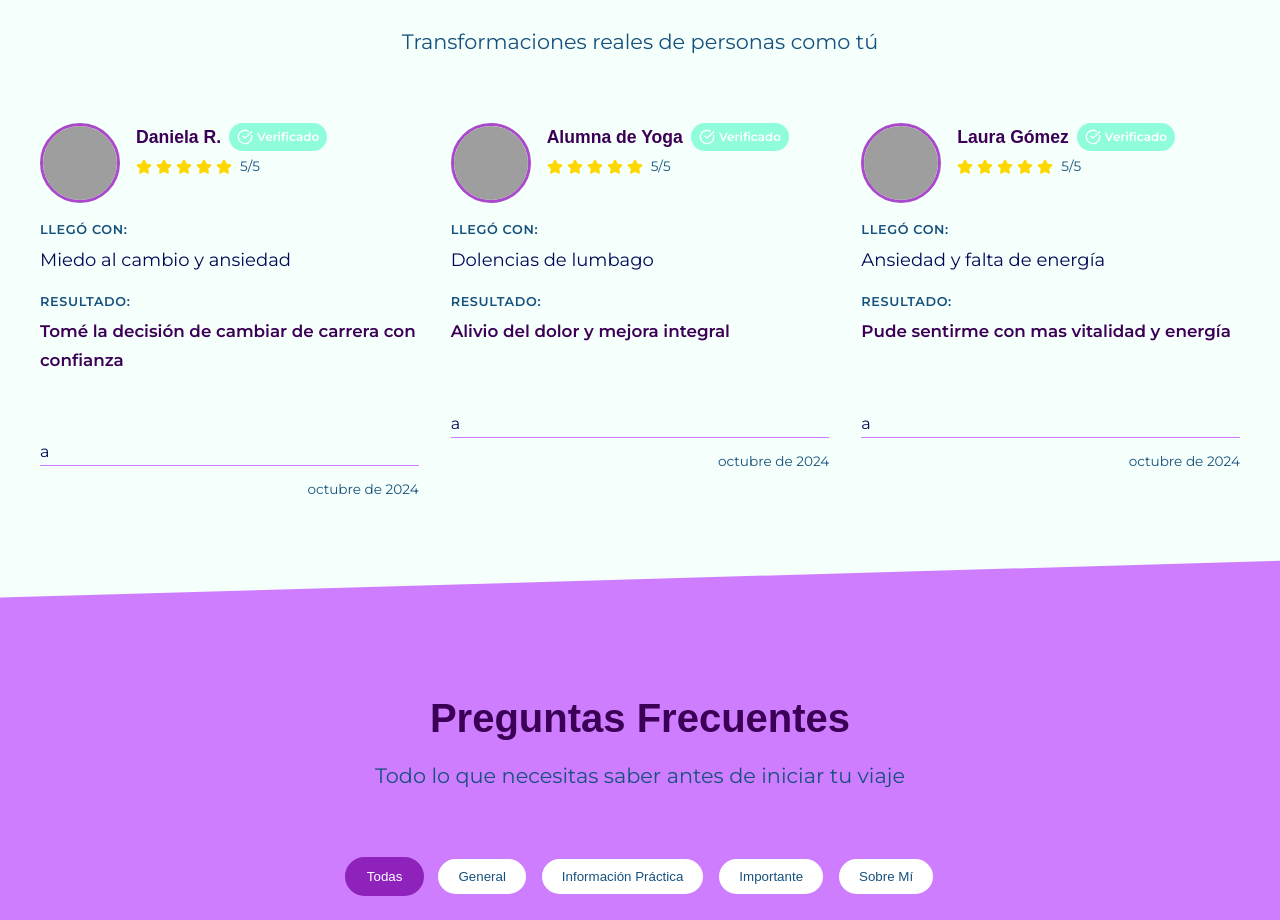
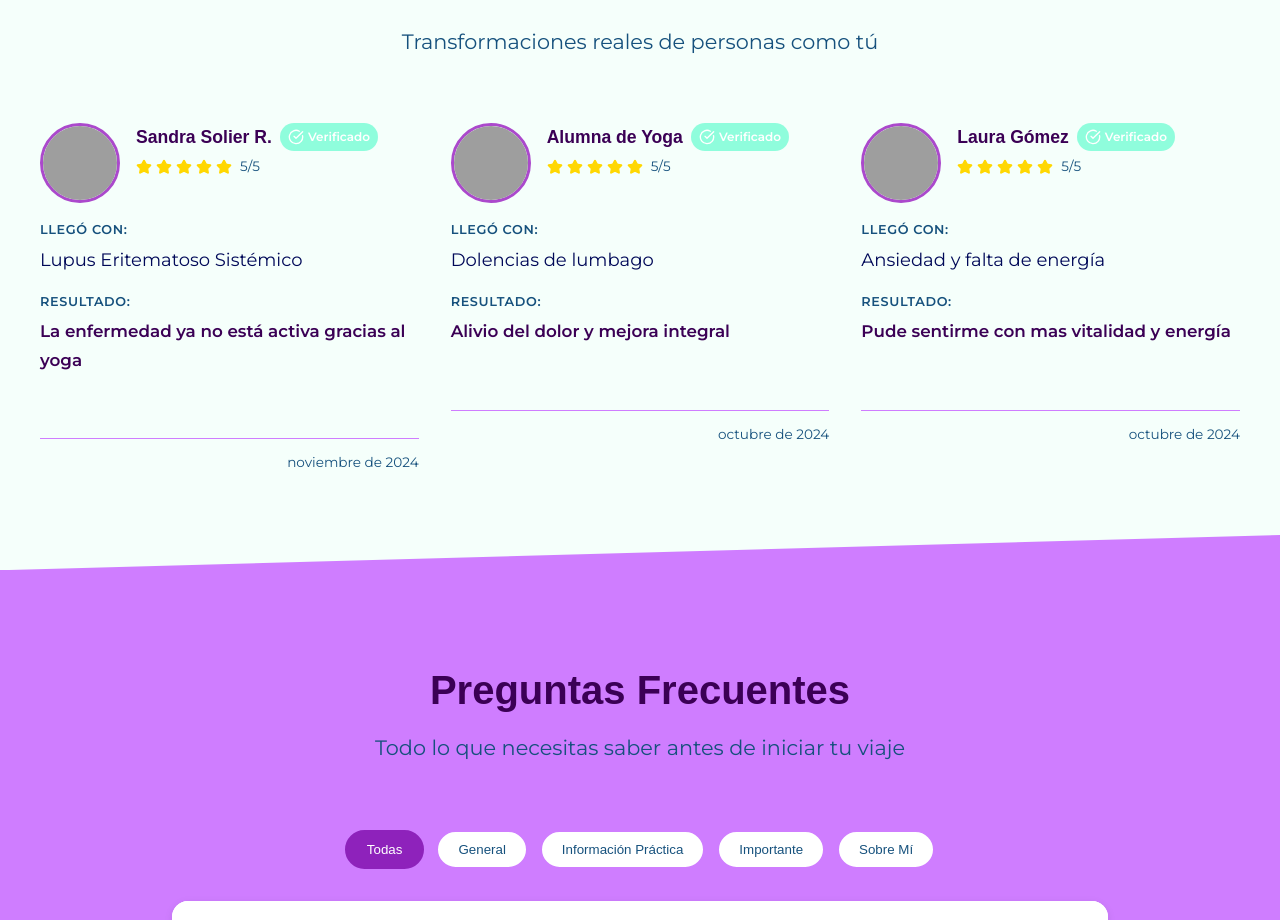
Before and after one commit to AiriAura/krisstinaterapias, a Next.js app: page / in a window 1280 px wide. Shown: the part 5127-6047 px from the top of the page. Built offline with nearby package versions, Linux system fonts and the light colour scheme; grey boxes are pictures that could not be loaded; a web font is replaced by a local one.

Commit message:
fix: Remove stray character from TestimonioCard component

```diff
--- a/src/app/components/TestimonioCard.jsx
+++ b/src/app/components/TestimonioCard.jsx
@@ -109,7 +109,7 @@ export default function TestimonioCard({ testimonio, index = 0, variant = 'defau
           </div>
         </motion.div>
       )}
-a
+
       <div className="testimonio-footer">
         <span className="testimonio-fecha">
           {new Date(testimonio.fecha).toLocaleDateString('es-CL', {
--- a/src/app/data/testimonios.js
+++ b/src/app/data/testimonios.js
@@ -3,20 +3,7 @@
 // Testimonios agrupados por terapia para páginas específicas
 export const TESTIMONIOS_POR_TERAPIA = {
   'flores-bach': [
-    {
-      id: 'test-bach-1',
-      nombre: 'Daniela R.',
-      edad: 28,
-      problema: 'Miedo al cambio y ansiedad',
-      resultado: 'Tomé la decisión de cambiar de carrera con confianza',
-      rating: 5,
-      sesiones: 8,
-      imagen: 'https://randomuser.me/api/portraits/women/65.jpg',
-      verificado: true,
-      fecha: '2024-10-01',
-      testimonioCorto: 'Las Flores de Bach con Cristina fueron el empujón que necesitaba. Supo identificar las esencias que mi alma pedía y me ayudaron a tomar decisiones importantes sin miedo y con confianza.',
-      testimonioCompleto: 'Las Flores de Bach con Cristina fueron el empujón que necesitaba. Ella supo identificar exactamente las esencias que mi alma pedía. Me ayudaron a tomar decisiones importantes sin miedo, dándome la confianza para cambiar de carrera, un paso que me aterraba. Su guía fue clave en mi proceso.'
-    }
+    // La entrada de Daniela R. ha sido eliminada
   ],
   'yoga': [
     {
@@ -46,6 +33,19 @@ export const TESTIMONIOS_POR_TERAPIA = {
       fecha: '2024-10-20',
       testimonioCorto: 'Las clases de yoga con Kristina son increíbles. Me ayudaron a conectar con mi cuerpo, calmar mi ansiedad y recuperar la energía. Ahora me siento más fuerte y vital. ¡La recomiendo al 100%!',
       testimonioCompleto: 'Las clases de yoga con Kristina son increíbles. Me han ayudado a conectar con mi cuerpo y a calmar mi mente, que solía estar llena de ansiedad. He recuperado la energía que había perdido y ahora me siento más fuerte, vital y flexible que nunca. ¡La recomiendo al 100%!'
+    },
+    {
+      id: 'test-yoga-3',
+      nombre: 'Sandra Solier R.',
+      problema: 'Lupus Eritematoso Sistémico',
+      resultado: 'La enfermedad ya no está activa gracias al yoga',
+      rating: 5,
+      imagen: 'https://randomuser.me/api/portraits/women/70.jpg',
+      verificado: true,
+      fecha: '2024-11-15',
+      terapias: ['yoga'],
+      testimonioCorto: 'Conocí a Kristina por intermedio de mi amiga que era su hermana, fue un angelito que llegó a mi vida. Sane con la terapia de Yoga qué Kristina me enseñó.',
+      testimonioCompleto: 'Hace aproximadamente unos 5 años conocí a Kristina por intermedio de mi amiga que era su hermana, fue un angelito que llegó a mi vida, fui diagnosticada con Lupus Eritematoso Sistemico hace 7 años,hace 2 años que ya no está activo la enfermedad crónica que padecí y si lo tuve pero ahora no,sane con la terapia de Yoga qué Kristina me enseñó, muchas gracias por todo Kristina,te debo la vida,miles de bendiciones.'
     }
   ]
 };
@@ -54,18 +54,16 @@ export const TESTIMONIOS_POR_TERAPIA = {
 export const TESTIMONIOS_DESTACADOS = [
   {
     id: 'dest-1',
-    nombre: 'Daniela R.',
-    edad: 28,
-    ocupacion: 'Estudiante',
-    problema: 'Miedo al cambio y ansiedad',
-    resultado: 'Tomé la decisión de cambiar de carrera con confianza',
+    nombre: 'Sandra Solier R.',
+    problema: 'Lupus Eritematoso Sistémico',
+    resultado: 'La enfermedad ya no está activa gracias al yoga',
     rating: 5,
-    imagen: 'https://randomuser.me/api/portraits/women/65.jpg',
+    imagen: 'https://randomuser.me/api/portraits/women/70.jpg',
     verificado: true,
-    fecha: '2024-10-01',
-    terapias: ['flores-bach'],
-    testimonioCorto: 'Las Flores de Bach con Cristina fueron el empujón que necesitaba. Supo identificar las esencias que mi alma pedía y me ayudaron a tomar decisiones importantes sin miedo y con confianza.',
-    testimonioCompleto: 'Las Flores de Bach con Cristina fueron el empujón que necesitaba. Ella supo identificar exactamente las esencias que mi alma pedía. Me ayudaron a tomar decisiones importantes sin miedo, dándome la confianza para cambiar de carrera, un paso que me aterraba. Su guía fue clave en mi proceso.'
+    fecha: '2024-11-15',
+    terapias: ['yoga'],
+    testimonioCorto: 'Conocí a Kristina por intermedio de mi amiga que era su hermana, fue un angelito que llegó a mi vida. Sane con la terapia de Yoga qué Kristina me enseñó.',
+    testimonioCompleto: 'Hace aproximadamente unos 5 años conocí a Kristina por intermedio de mi amiga que era su hermana, fue un angelito que llegó a mi vida, fui diagnosticada con Lupus Eritematoso Sistemico hace 7 años,hace 2 años que ya no está activo la enfermedad crónica que padecí y si lo tuve pero ahora no,sane con la terapia de Yoga qué Kristina me enseñó, muchas gracias por todo Kristina,te debo la vida,miles de bendiciones.'
   },
   {
     id: 'dest-2',
```
